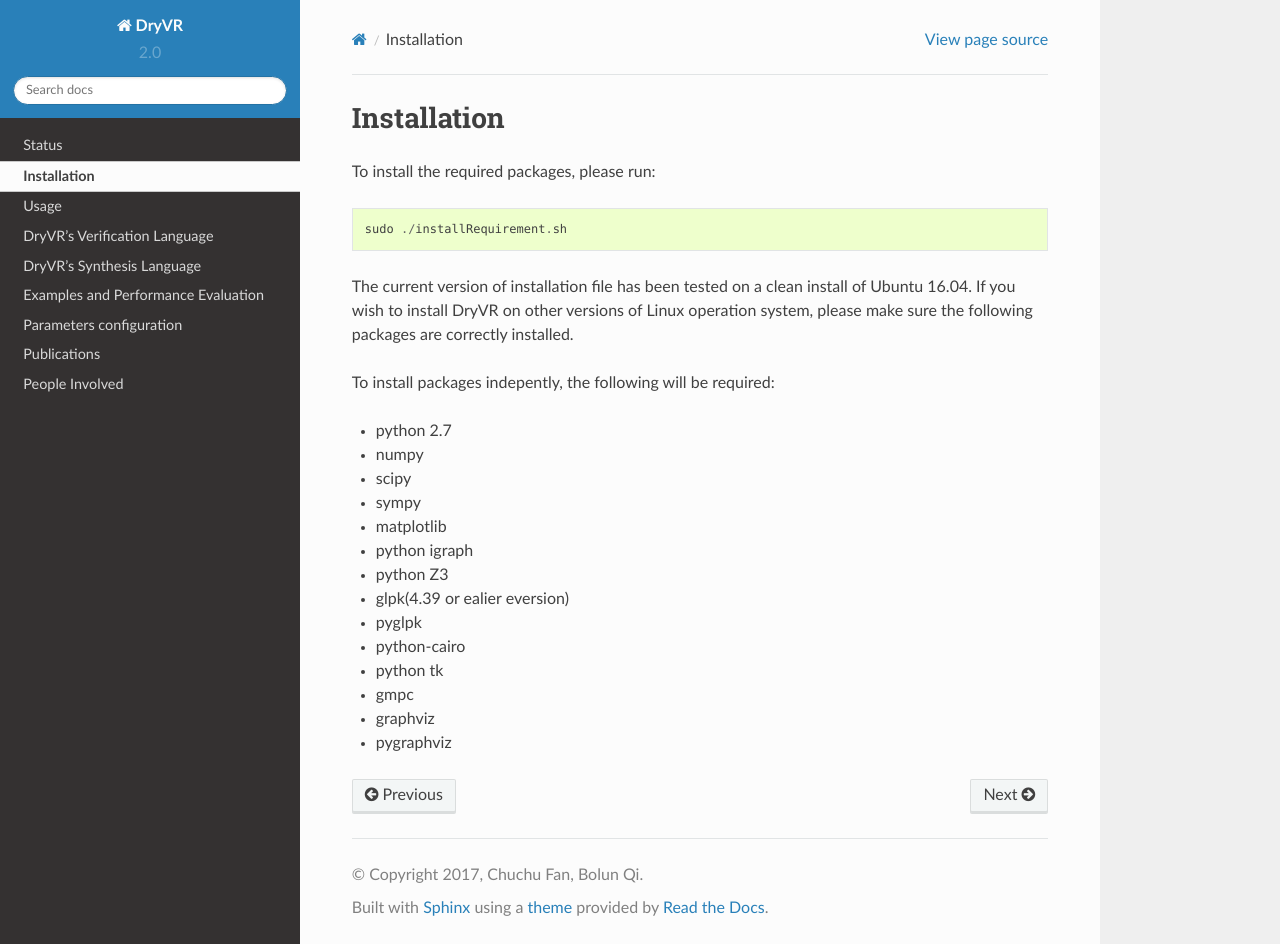
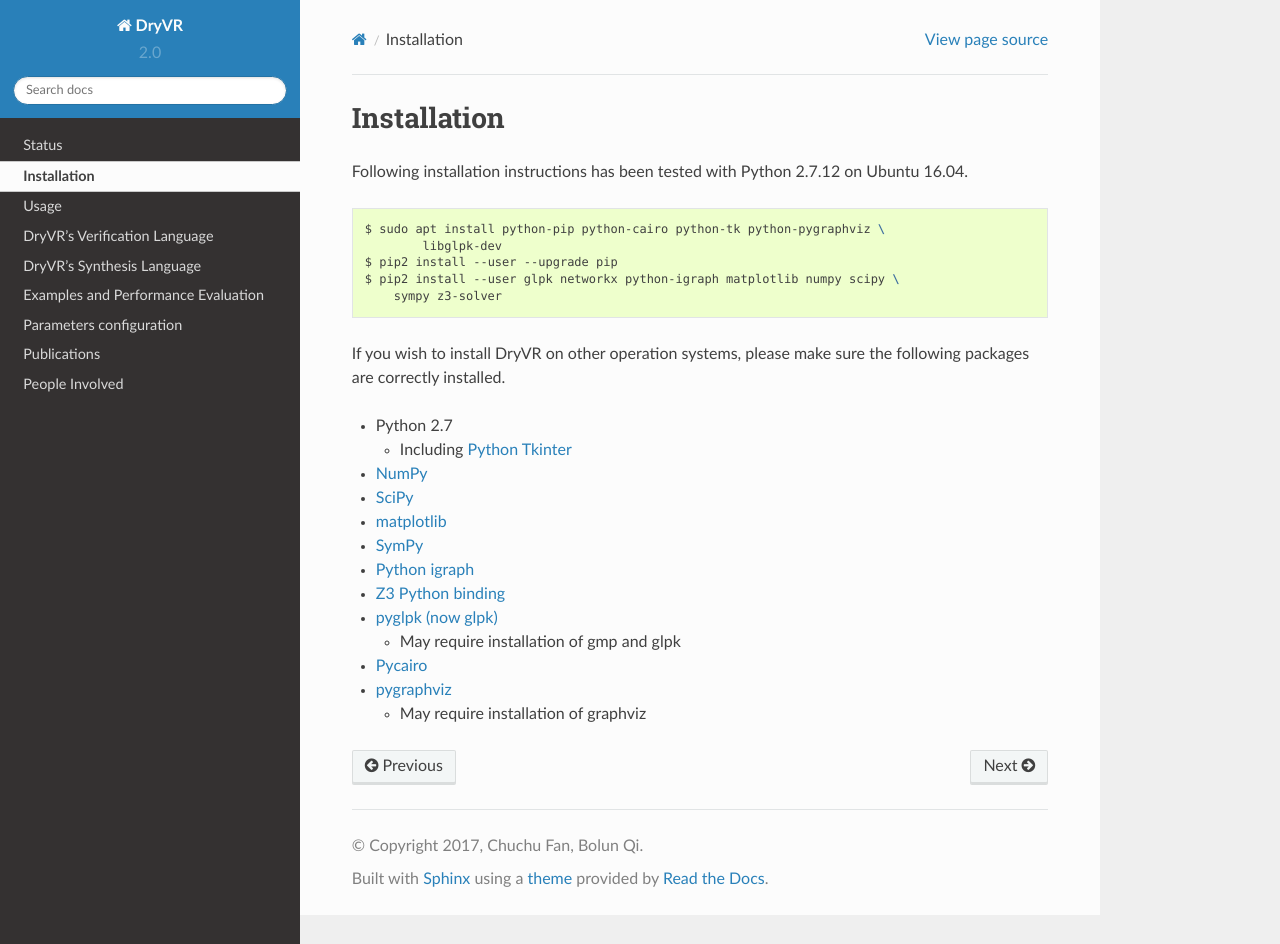
Before and after one commit to obica-ai/New-dynamic-model-for-dryVR, a Sphinx documentation site: the page built from docs/source/installtion.rst, in a window 1280 px wide and 944 px high. Built offline with Sphinx 7.4.7 and the Read the Docs theme 2.0.0, drawn with Linux system fonts in a browser that asks for light colours; formulas are drawn with MathJax 3.

Commit message:
Update installation instructions

```diff
--- a/docs/source/installtion.rst
+++ b/docs/source/installtion.rst
@@ -1,26 +1,36 @@
 Installation
 ===============
 
-To install the required packages, please run: ::
+Following installation instructions has been tested with Python 2.7.12 on
+Ubuntu 16.04.
 
-	sudo ./installRequirement.sh
+.. code-block:: bash
 
-The current version of installation file has been tested on a clean
-install of Ubuntu 16.04. If you wish to install DryVR on other versions of Linux operation system, please make sure the following packages are correctly installed.
+    $ sudo apt install python-pip python-cairo python-tk python-pygraphviz \
+	    libglpk-dev
+    $ pip2 install --user --upgrade pip
+    $ pip2 install --user glpk networkx python-igraph matplotlib numpy scipy \
+        sympy z3-solver
 
-To install packages indepently, the following will be required:
 
-- python 2.7
-- numpy
-- scipy
-- sympy
-- matplotlib
-- python igraph
-- python Z3
-- glpk(4.39 or ealier eversion)
-- pyglpk
-- python-cairo
-- python tk
-- gmpc
-- graphviz
-- pygraphviz
+If you wish to install DryVR on other operation systems,
+please make sure the following packages are correctly installed.
+
+- Python 2.7
+
+  * Including `Python Tkinter <https://docs.python.org/2.7/library/tk.html>`_
+
+- `NumPy <https://numpy.org/>`_
+- `SciPy <https://www.scipy.org/>`_
+- `matplotlib <https://matplotlib.org/>`_
+- `SymPy <https://www.sympy.org/en/index.html>`_
+- `Python igraph <https://igraph.org/python/>`_
+- `Z3 Python binding <https://pypi.org/project/z3-solver/>`_
+- `pyglpk (now glpk) <https://pypi.org/project/glpk/>`_
+
+  * May require installation of gmp and glpk
+
+- `Pycairo <https://pycairo.readthedocs.io/en/latest/>`_
+- `pygraphviz <https://pypi.org/project/pygraphviz/>`_
+
+  * May require installation of graphviz
```
Also changed, not shown: README.md (+22 -5 lines), 1 other file.
